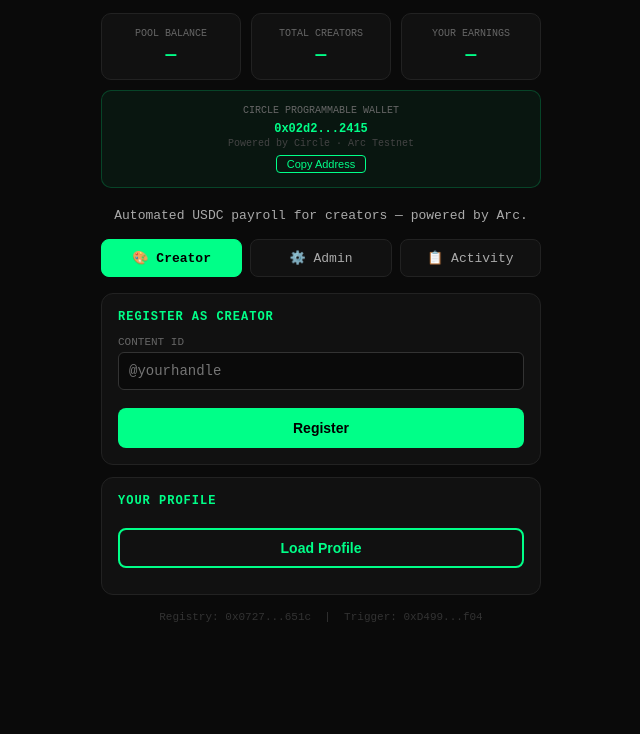
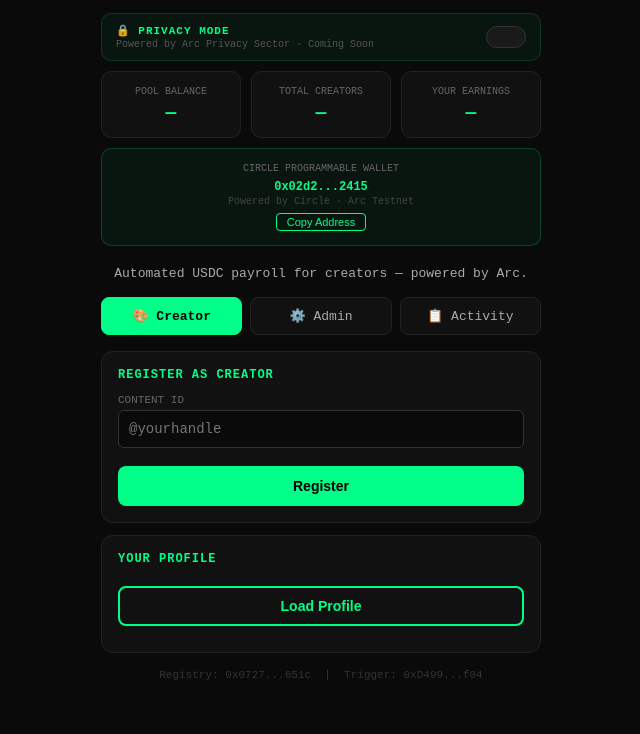
Before and after one commit to mohammedkibrahim3419-hub/creatorpay-agent, a website: page index.html in a window 1280 px wide. Shown: the part 66-800 px from the top of the page, without its empty margins (319-959 px from the left). Drawn offline with nearby package versions, Linux system fonts and the light colour scheme.

Commit message:
feat: add Arc Privacy Sector coming soon toggle

```diff
--- a/index.html
+++ b/index.html
@@ -66,6 +66,16 @@ body{background:#0a0a0a;color:#fff;font-family:monospace;padding:20px;max-width:
 <div class="header">
   <div class="logo">Creator<span>Pay</span></div>
   <button class="connect-btn" id="connectBtn">Connect Wallet</button>
+</div>
+<div style="background:rgba(0,255,136,0.05);border:1px solid rgba(0,255,136,0.15);border-radius:10px;padding:10px 14px;margin:10px 0;display:flex;justify-content:space-between;align-items:center;">
+  <div>
+    <div style="color:#00ff88;font-size:11px;font-weight:600;letter-spacing:1px;">🔒 PRIVACY MODE</div>
+    <div style="color:#555;font-size:10px;margin-top:2px;">Powered by Arc Privacy Sector · Coming Soon</div>
+  </div>
+  <label style="position:relative;display:inline-block;width:40px;height:22px;">
+    <input type="checkbox" disabled style="opacity:0;width:0;height:0;" id="privacyToggle">
+    <span onclick="alert('Arc Privacy Sector integration coming soon. Payroll amounts and recipient addresses will be shielded inside the private EVM.')" style="position:absolute;cursor:pointer;top:0;left:0;right:0;bottom:0;background:#1a1a1a;border:1px solid #333;border-radius:22px;transition:.3s;"></span>
+  </label>
 </div>
 <div class="stat-grid">
   <div class="stat-card"><div class="stat-label">Pool Balance</div><div class="stat-value" id="poolBalance">—</div></div>
```
